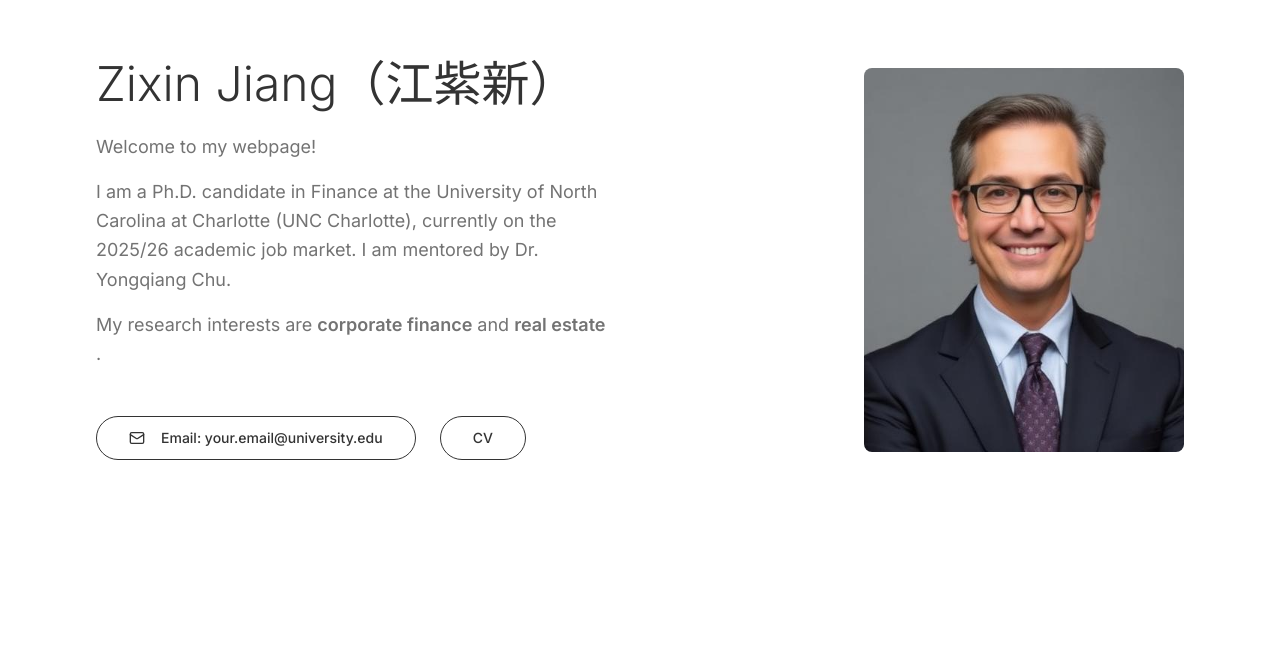
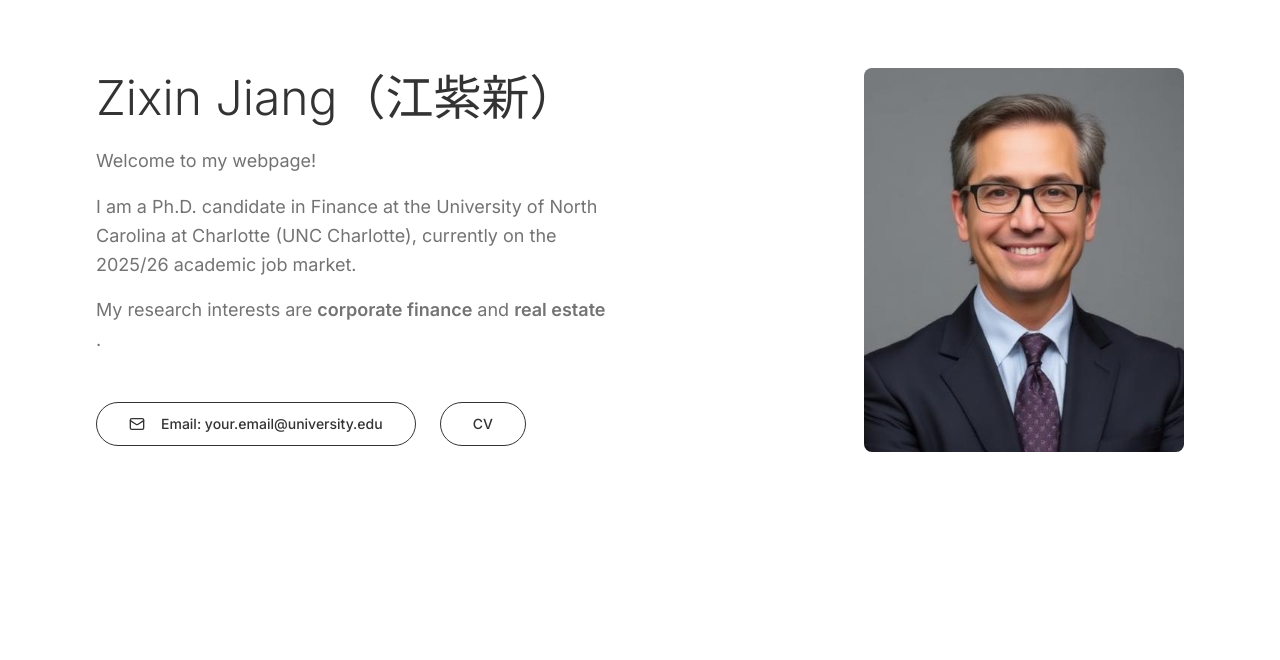
Before and after one commit to zixin-jiang/zixin-jiang.github.io, a React (Vite) app: page / in a window 1280 px wide. Shown: the part 140-800 px from the top of the page. Built offline with nearby package versions, Linux system fonts and the light colour scheme; the HTML template or start-up script is replaced by a standard one.

Commit message:
Visual edit in Lovable

```diff
--- a/src/components/SimpleHero.tsx
+++ b/src/components/SimpleHero.tsx
@@ -19,7 +19,6 @@ const SimpleHero = () => {
                   </p>
                 <p>
                   I am a Ph.D. candidate in Finance at the University of North Carolina at Charlotte (UNC Charlotte), currently on the 2025/26 academic job market.
-                  I am mentored by Dr. Yongqiang Chu.
                 </p>
                 <p>
                   My research interests are <strong>corporate finance</strong> and <strong>real estate </strong>.
```
